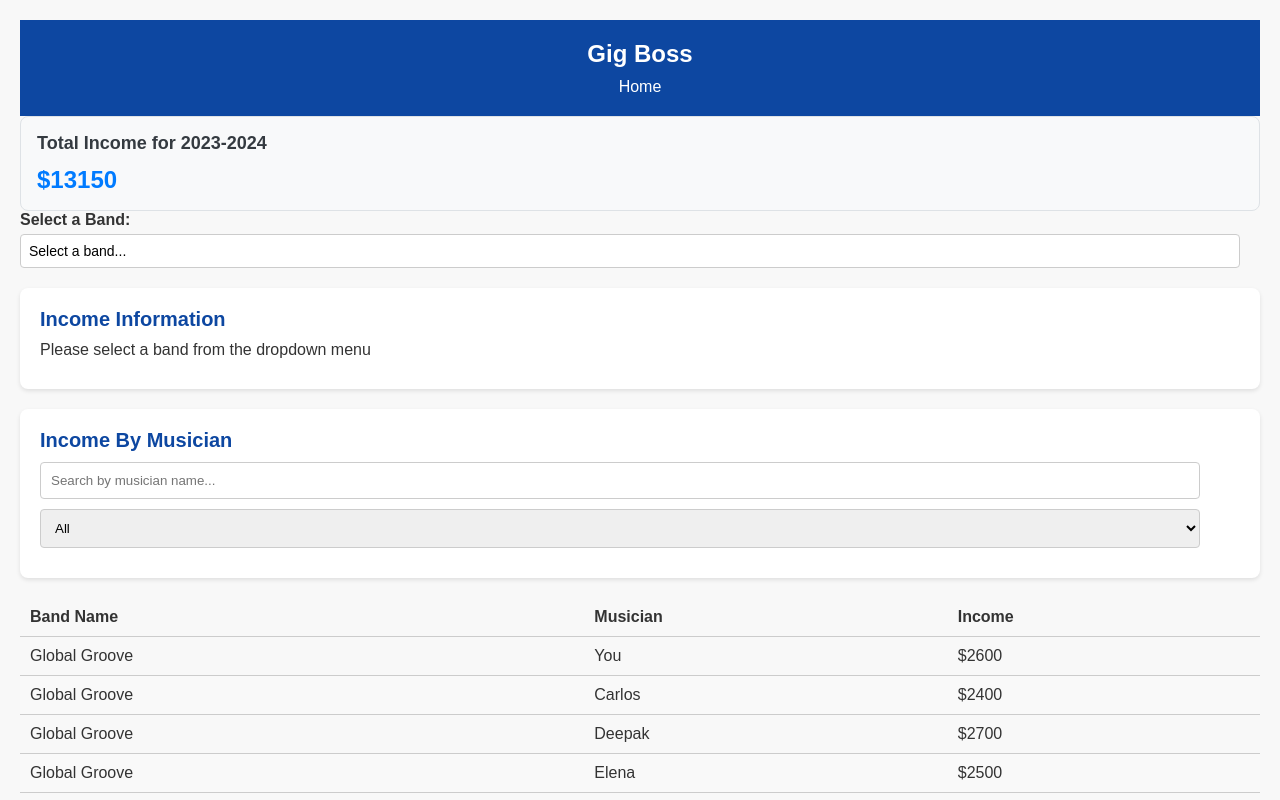
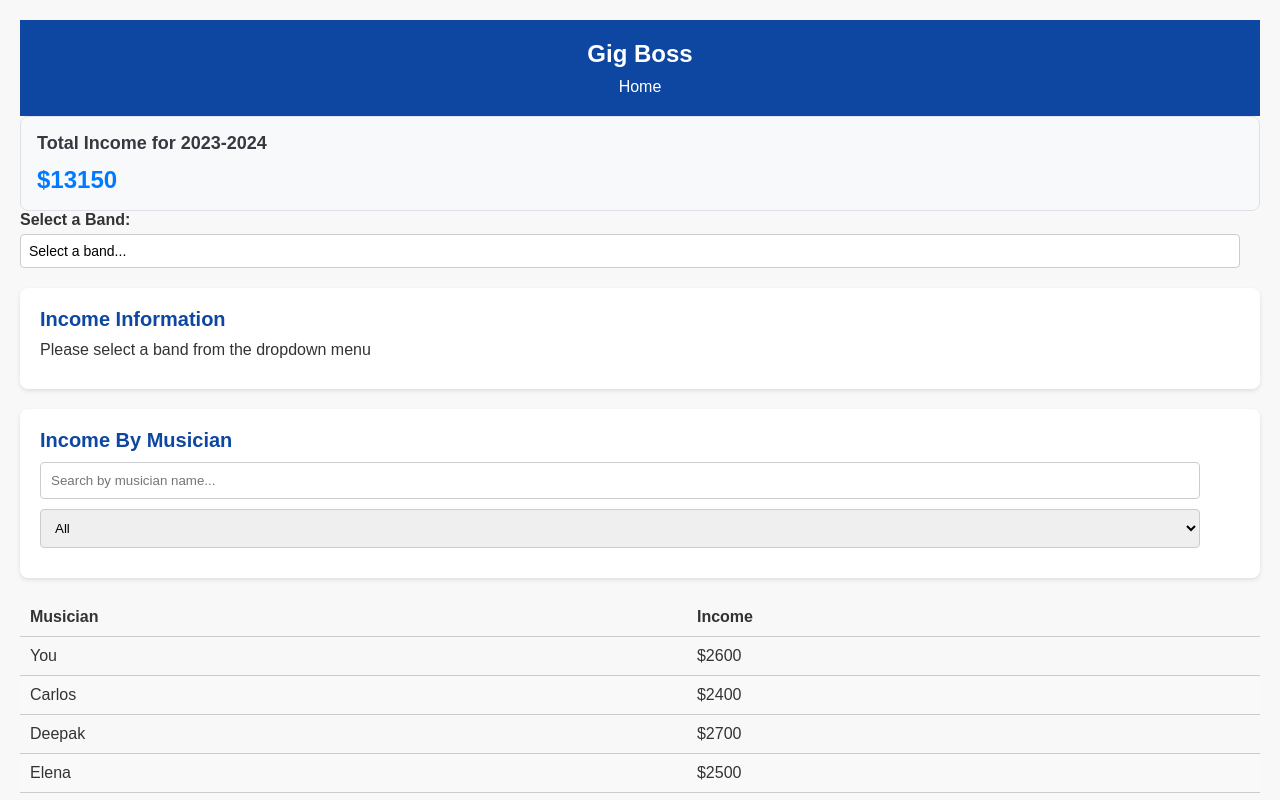
Before and after one commit to KarrarQ/gig-boss-interview, a React (Create React App) app: page / in a window 1280 px wide. Shown: the top 800 px of the page. Built offline with nearby package versions, Linux system fonts and the light colour scheme.

Commit message:
Syntax fixes

```diff
--- a/src/components/DataTable/DataTable.js
+++ b/src/components/DataTable/DataTable.js
@@ -1,13 +1,14 @@
 import React from 'react';
-import './DataTable.css' ;
+import './DataTable.css';
 
-function DataTable({ data }) {
+function DataTable({ data, selectedBand }) {
   return (
     <div className="data-table">
       <table>
         <thead>
           <tr>
-            <th>Band Name</th>
+            {/* Render band name only if a band is selected */}
+            {selectedBand && <th>Band Name</th>}
             <th>Musician</th>
             <th>Income</th>
           </tr>
@@ -15,7 +16,8 @@ function DataTable({ data }) {
         <tbody>
           {data.map((item, index) => (
             <tr key={index}>
-              <td>{item.bandName}</td>
+              {/* Conditionally render band name based on selected band */}
+              {selectedBand && <td>{item.bandName}</td>}
               <td>{item.name}</td>
               <td>${item.income}</td>
             </tr>
```
